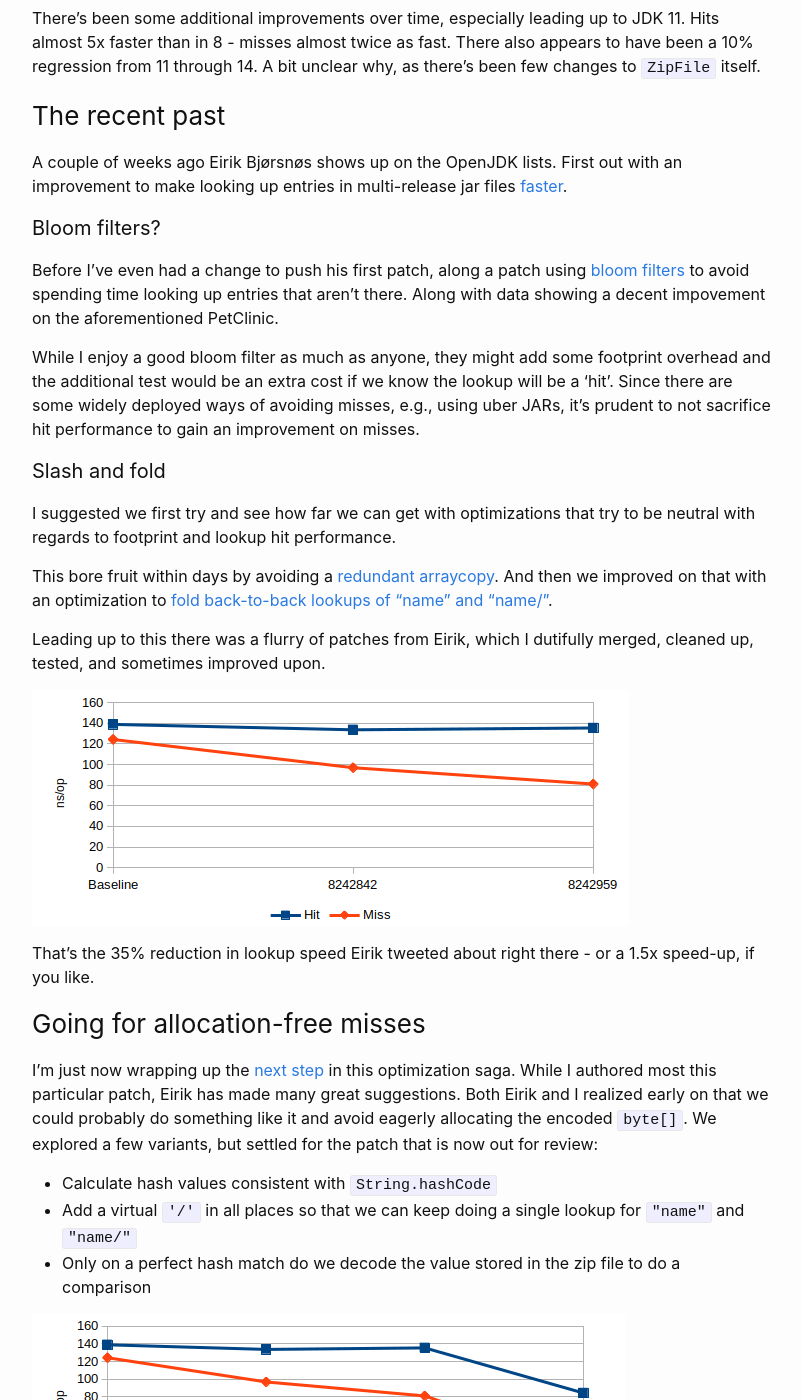
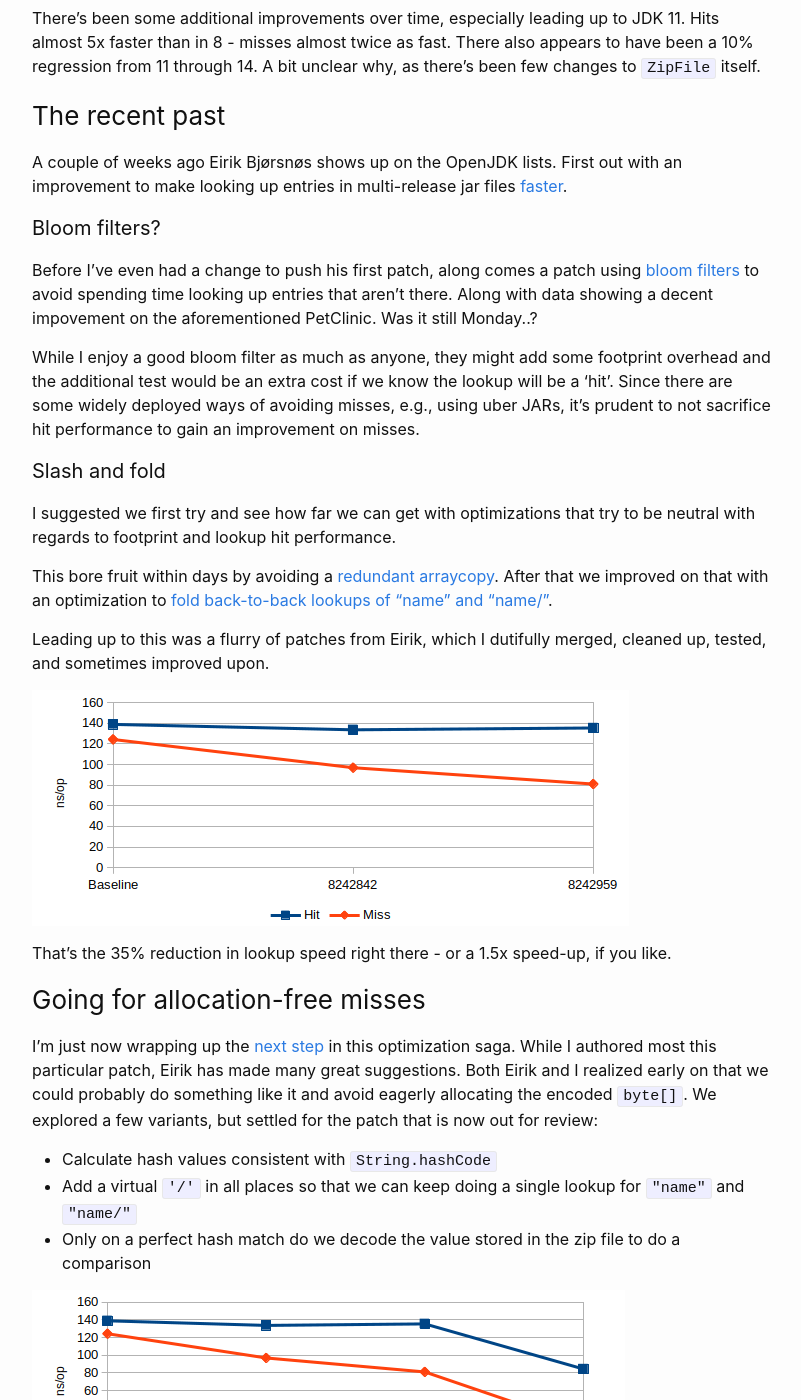
Before and after one commit to cl4es/cl4es.github.io, a Jekyll site: the page built from _posts/2020-04-27-Zip-Lookups.md, in a window 1280 px wide and 1400 px high, scrolled down 2140 px. Shown: the whole window, without its empty margins (238-1039 px from the left). Built offline with Jekyll 4.4.1, drawn with Linux system fonts in a browser that asks for light colours; comment, search, counter and statistics services are not loaded.

Commit message:
Refined flow, formatting fixes

```diff
--- a/_posts/2020-04-27-Zip-Lookups.md
+++ b/_posts/2020-04-27-Zip-Lookups.md
@@ -72,9 +72,10 @@ to make looking up entries in multi-release jar files [faster](https://bugs.open
 
 #### Bloom filters?
 
-Before I've even had a change to push his first patch, along a patch using [bloom filters](https://mail.openjdk.java.net/pipermail/core-libs-dev/2020-April/065788.html)
+Before I've even had a change to push his first patch, along comes a patch using
+ [bloom filters](https://mail.openjdk.java.net/pipermail/core-libs-dev/2020-April/065788.html)
 to avoid spending time looking up entries that aren't there. Along with data
-showing a decent impovement on the aforementioned PetClinic.
+showing a decent impovement on the aforementioned PetClinic. Was it still Monday..?
 
 While I enjoy a good bloom filter as much as anyone, they might add some footprint overhead
 and the additional test would be an extra cost if we know the lookup will be a 'hit'.
@@ -87,13 +88,13 @@ I suggested we first try and see how far we can get with optimizations that try
 to be neutral with regards to footprint and lookup hit performance.
 
 This bore fruit within days by avoiding a [redundant arraycopy](https://bugs.openjdk.java.net/browse/JDK-8242842).
-And then we improved on that with an optimization to [fold back-to-back lookups of "name" and "name/"](https://bugs.openjdk.java.net/browse/JDK-8242959).
+After that we improved on that with an optimization to [fold back-to-back lookups of "name" and "name/"](https://bugs.openjdk.java.net/browse/JDK-8242959).
 
-Leading up to this there was a flurry of patches from Eirik, which I dutifully merged, cleaned up, tested, and sometimes improved upon.
+Leading up to this was a flurry of patches from Eirik, which I dutifully merged, cleaned up, tested, and sometimes improved upon.
 
 <img src="/images/2020/zip_base_to_8242959.png" alt="From 124ns/op to 81ns/op on misses">
 
-That's the 35% reduction in lookup speed Eirik tweeted about right there - or a 1.5x speed-up, if you like.
+That's the 35% reduction in lookup speed right there - or a 1.5x speed-up, if you like.
 
 ### Going for allocation-free misses
 
```
